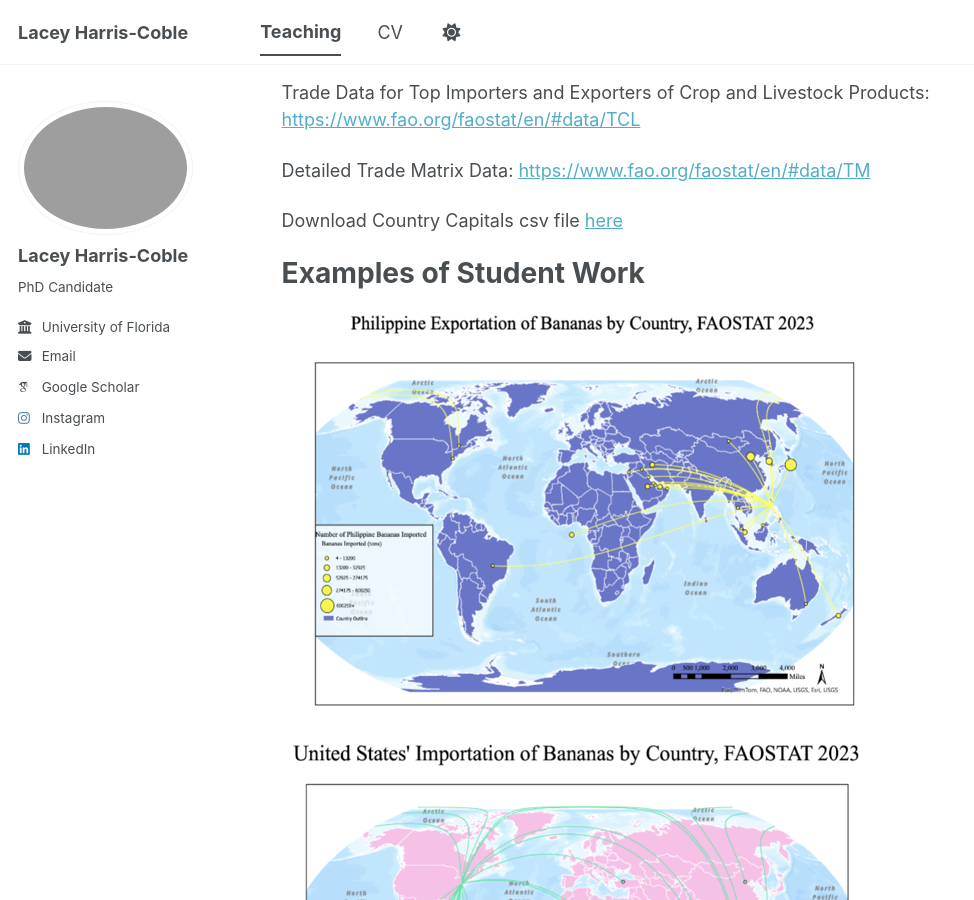
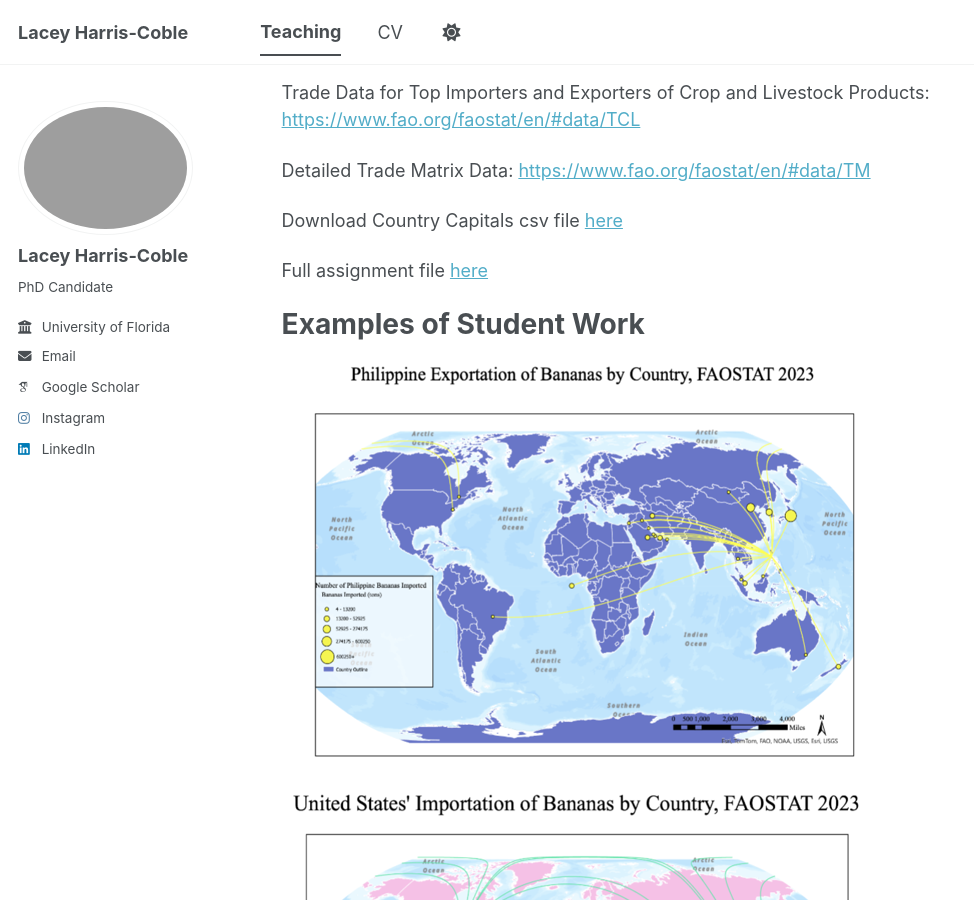
Before and after one commit to lharriscoble/lharriscoble.github.io, a Jekyll site: the page built from _teaching/2014-spring-teaching-1.md, in a window 1280 px wide and 900 px high, scrolled down 2192 px. Shown: the whole window, without its empty margins (0-974 px from the left). Built offline with Jekyll 4.4.1, drawn with Linux system fonts in a browser that asks for light colours; some web fonts are replaced; a script bundle is joined from its source files by our own code; library files that are not in the unit come from our copies.

Commit message:
Update 2014-spring-teaching-1.md

```diff
--- a/_teaching/2014-spring-teaching-1.md
+++ b/_teaching/2014-spring-teaching-1.md
@@ -46,6 +46,8 @@ Detailed Trade Matrix Data: [<https://www.fao.org/faostat/en/#data/TM>](<https:/
 
 Download Country Capitals csv file [here](/files/country-capitals.csv)
 
+Full assignment file [here](/files/Map Assignment 4 Instructions_online_accessibilitychecked.docx)
+
 
 Examples of Student Work
 ======
```
